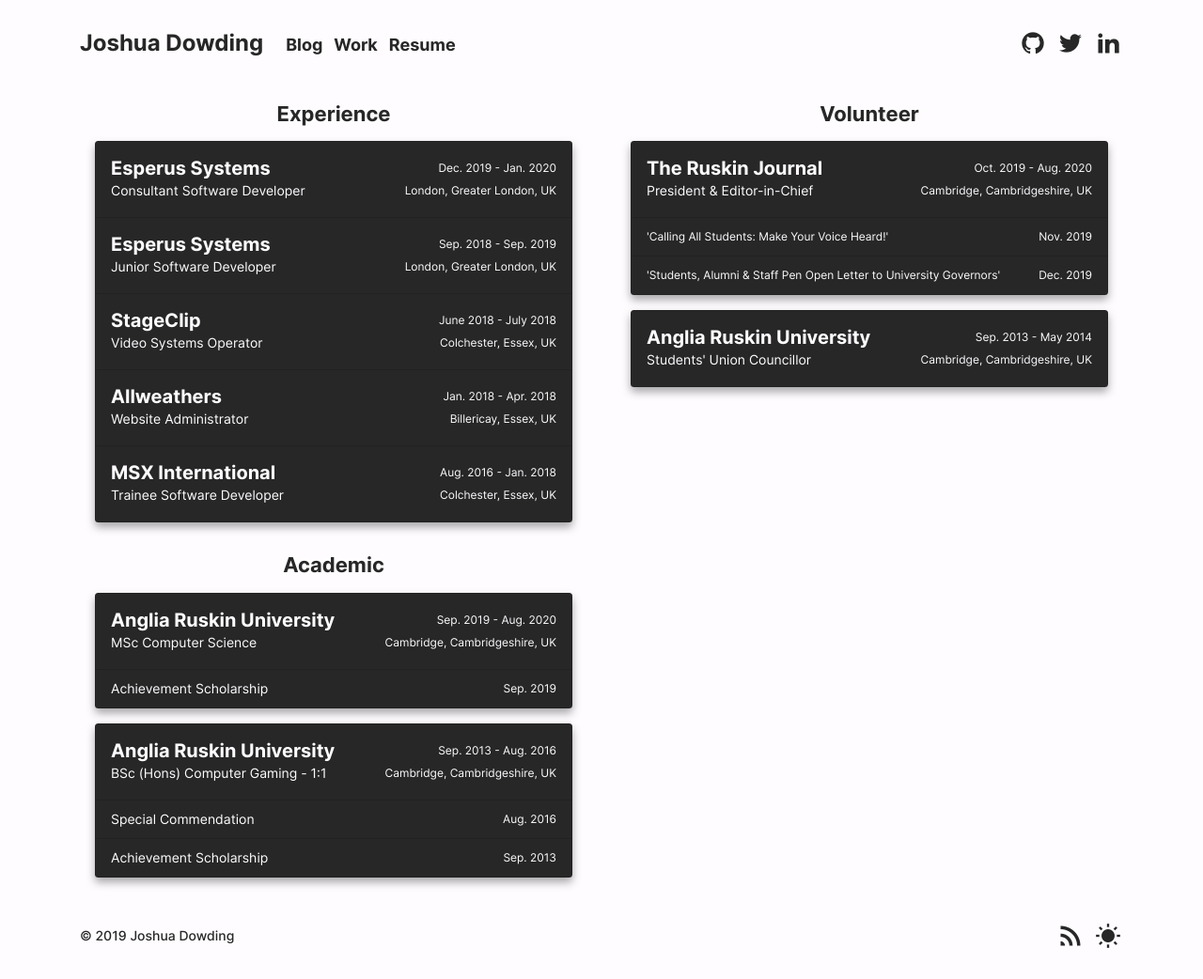
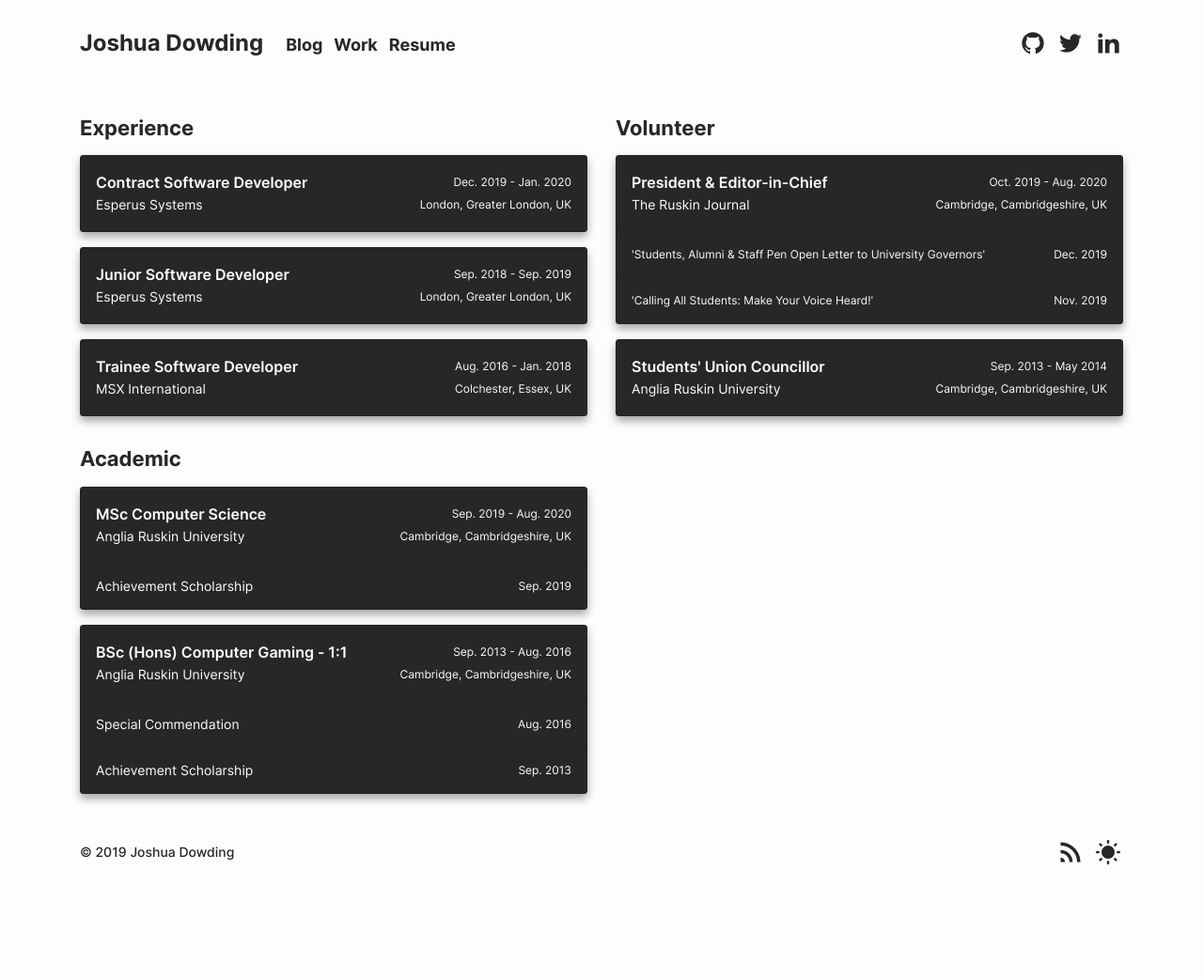
Before and after one commit to joshuadowding/jdowding.me, a Jekyll site: the page built from experience.html, in a window 1280 px wide. Shown: the whole page at 94% size. Built offline with Jekyll 4.4.1, drawn with Linux system fonts in a browser that asks for light colours; after the commit the page ends 953 px from its top, so only the background shows below that.

Commit message:
shared: improvements to resume page and updated favicon

```diff
--- a/_includes/header.html
+++ b/_includes/header.html
@@ -1,6 +1,7 @@
 <header class="container">
   <nav class="header-inner">
     <div class="header-title">
+      <!--<div class="header-logo"></div>-->
       <a href="{{ site.baseurl }}/">
         <h1 class="title title-name">Joshua Dowding</h1>
       </a>
@@ -46,3 +47,17 @@
     </div>
   </nav>
 </header>
+
+<!-- Modified from: https://stackoverflow.com/questions/3186688/drop-shadow-for-png-image-in-css -->
+<svg height="0" xmlns="http://www.w3.org/2000/svg">
+    <filter id="drop-shadow">
+        <feGaussianBlur in="SourceAlpha" stdDeviation="5"/>
+        <feOffset dx="0" dy="3" result="offsetblur"/>
+        <feFlood flood-color="rgba(0, 0, 0, 0.35)"/>
+        <feComposite in2="offsetblur" operator="in"/>
+        <feMerge>
+            <feMergeNode/>
+            <feMergeNode in="SourceGraphic"/>
+        </feMerge>
+    </filter>
+</svg>
--- a/css/main.scss
+++ b/css/main.scss
@@ -75,8 +75,8 @@
       margin: 24px 0 12px;
 
       &.group-header {
-        margin: 16px;
-        text-align: center;
+        margin: 16px 0;
+        text-align: left;
       }
     }
 
@@ -169,6 +169,12 @@
 
       &:last-child {
         margin: 0;
+      }
+
+      &.experience-header {
+        color: var(--colour-text-invert);
+        font-weight: 600;
+        font-size: 1.6rem;
       }
     }
 
@@ -296,9 +302,28 @@
         width: 100%;
 
         .header-title {
+          display: flex;
+          flex-direction: row;
+          align-items: center;
+
           .title {
             margin: 0;
             padding: 0;
+          }
+
+          .header-logo {
+            height: 64px;
+            width: 64px;
+            background-size: contain;
+            background-repeat: no-repeat;
+            background-image: url('../img/logo-coloured-export-6-1.png');
+            background-position: center;
+            margin-right: 12px;
+
+            -webkit-filter: drop-shadow(12px 12px 25px rgba(0,0,0,0.35));
+            filter: url(#drop-shadow);
+            -ms-filter: "progid:DXImageTransform.Microsoft.Dropshadow(OffX=0, OffY=3, Color='rgba(0,0,0,0.35)')";
+            filter: "progid:DXImageTransform.Microsoft.Dropshadow(OffX=0, OffY=3, Color='rgba(0,0,0,0.35)')";
           }
         }
 
@@ -326,7 +351,7 @@
           }
         }
 
-        @media screen and (max-width: 768px) {
+        @media screen and (max-width: 767px) {
           .header-icons {
             display: none;
           }
@@ -359,7 +384,7 @@
           }
         }
 
-        @media screen and (max-width: 768px) {
+        @media screen and (max-width: 767px) {
           .header-nav {
             display: none;
           }
@@ -401,7 +426,7 @@
           }
         }
 
-        @media screen and (max-width: 768px) {
+        @media screen and (max-width: 767px) {
           .header-menu {
             display: flex;
 
@@ -613,8 +638,8 @@
 
     .list-group {
       &.experience-group {
-        max-width: 512px;
-        margin: 16px;
+        //max-width: 512px;
+        margin: 16px 0;
         border-radius: .35rem;
         -webkit-box-shadow: 0px 5px 10px 0px rgba(0, 0, 0, 0.35);
         -moz-box-shadow: 0px 5px 10px 0px rgba(0, 0, 0, 0.35);
@@ -636,7 +661,7 @@
           }
 
           &.sub-item {
-            padding: 8px 16px;
+            padding: 12px 16px;
 
             .item-header {
               .header-wrapper {
@@ -678,7 +703,14 @@
               }
 
               .header-link {
-                .header {
+                p {
+                  &:hover {
+                    color: $colour-text-highlight;
+                    //@include transition-colour-text-highlight(0.1s);
+                  }
+                }
+
+                .experience-header {
                   &:hover {
                     color: $colour-text-highlight;
                     //@include transition-colour-text-highlight(0.1s);
@@ -697,7 +729,7 @@
               text-align: right;
             }
 
-            .header {
+            .experience-header {
               margin: 0 auto 0 0;
               color: var(--colour-text-invert);
             }
--- a/experience.html
+++ b/experience.html
@@ -12,10 +12,10 @@
         <li class="list-group-item">
           <div class="item-header">
             <div class="header-wrapper">
+              <p class="experience-header">Contract Software Developer</p>
               <a class="header-link" href="https://esperus.com" target="_blank">
-                <h3 class="header">Esperus Systems</h3>
+                <p>Esperus Systems</p>
               </a>
-              <p>Consultant Software Developer</p>
             </div>
             <div class="attribute-wrapper">
               <p class="attribute">Dec. 2019 - Jan. 2020</p>
@@ -26,13 +26,15 @@
             <p>Donec id elit non mi porta gravida at eget metus. Maecenas sed diam eget risus varius blandit.</p>
           </div>-->
         </li>
+      </ul>
+      <ul class="list-group experience-group">
         <li class="list-group-item">
           <div class="item-header">
             <div class="header-wrapper">
+              <p class="experience-header">Junior Software Developer</p>
               <a class="header-link" href="https://esperus.com" target="_blank">
-                <h3 class="header">Esperus Systems</h3>
+                <p>Esperus Systems</p>
               </a>
-              <p>Junior Software Developer</p>
             </div>
             <div class="attribute-wrapper">
               <p class="attribute">Sep. 2018 - Sep. 2019</p>
@@ -43,47 +45,15 @@
             <p>Donec id elit non mi porta gravida at eget metus. Maecenas sed diam eget risus varius blandit.</p>
           </div>-->
         </li>
+      </ul>
+      <ul class="list-group experience-group">
         <li class="list-group-item">
           <div class="item-header">
             <div class="header-wrapper">
-              <a class="header-link" href="https://stageclip.com" target="_blank">
-                <h3 class="header">StageClip</h3>
+              <p class="experience-header">Trainee Software Developer</p>
+              <a class="header-link" href="https://www.msxi.com" target="_blank">
+                <p>MSX International</p>
               </a>
-              <p>Video Systems Operator</p>
-            </div>
-            <div class="attribute-wrapper">
-              <p class="attribute">June 2018 - July 2018</p>
-              <p class="attribute">Colchester, Essex, UK</p>
-            </div>
-          </div>
-          <!--<div class="item-body">
-            <p>Donec id elit non mi porta gravida at eget metus. Maecenas sed diam eget risus varius blandit.</p>
-          </div>-->
-        </li>
-        <li class="list-group-item">
-          <div class="item-header">
-            <div class="header-wrapper">
-              <a class="header-link" href="https://www.allweathers.co.uk" target="_blank">
-                <h3 class="header">Allweathers</h3>
-              </a>
-              <p>Website Administrator</p>
-            </div>
-            <div class="attribute-wrapper">
-              <p class="attribute">Jan. 2018 - Apr. 2018</p>
-              <p class="attribute">Billericay, Essex, UK</p>
-            </div>
-          </div>
-          <!--<div class="item-body">
-            <p>Donec id elit non mi porta gravida at eget metus. Maecenas sed diam eget risus varius blandit.</p>
-          </div>-->
-        </li>
-        <li class="list-group-item">
-          <div class="item-header">
-            <div class="header-wrapper">
-              <a class="header-link" href="https://www.msxi.com" target="_blank">
-                <h3 class="header">MSX International</h3>
-              </a>
-              <p>Trainee Software Developer</p>
             </div>
             <div class="attribute-wrapper">
               <p class="attribute">Aug. 2016 - Jan. 2018</p>
@@ -102,10 +72,10 @@
         <li class="list-group-item">
           <div class="item-header">
             <div class="header-wrapper">
+              <p class="experience-header">President & Editor-in-Chief</p>
               <a class="header-link" href="https://ruskinjournal.com" target="_blank">
-                <h3 class="header">The Ruskin Journal</h3>
+                <p>The Ruskin Journal</p>
               </a>
-              <p>President & Editor-in-Chief</p>
             </div>
             <div class="attribute-wrapper">
               <p class="attribute">Oct. 2019 - Aug. 2020</p>
@@ -119,6 +89,18 @@
         <li class="list-group-item sub-item">
           <div class="item-header">
             <div class="header-wrapper">
+              <a class="inline-link" href="https://ruskinjournal.com/2019/12/10/students-alumni-staff-pen-open-letter-to-university-governors/" target="_blank">
+                'Students, Alumni & Staff Pen Open Letter to University Governors'
+              </a>
+            </div>
+            <div class="attribute-wrapper">
+              <p class="attribute">Dec. 2019</p>
+            </div>
+          </div>
+        </li>
+        <li class="list-group-item sub-item">
+          <div class="item-header">
+            <div class="header-wrapper">
               <a class="inline-link" href="https://ruskinjournal.com/2019/11/13/calling-all-students-make-your-voice-heard/" target="_blank">
                 'Calling All Students: Make Your Voice Heard!'
               </a>
@@ -128,25 +110,13 @@
             </div>
           </div>
         </li>
-        <li class="list-group-item sub-item">
-          <div class="item-header">
-            <div class="header-wrapper">
-              <a class="inline-link" href="https://ruskinjournal.com/2019/12/10/students-alumni-staff-pen-open-letter-to-university-governors/" target="_blank">
-                'Students, Alumni & Staff Pen Open Letter to University Governors'
-              </a>
-            </div>
-            <div class="attribute-wrapper">
-              <p class="attribute">Dec. 2019</p>
-            </div>
-          </div>
-        </li>
       </ul>
       <ul class="list-group experience-group">
         <li class="list-group-item">
           <div class="item-header">
             <div class="header-wrapper">
-              <h3 class="header">Anglia Ruskin University</h3>
-              <p>Students' Union Councillor</p>
+              <p class="experience-header">Students' Union Councillor</p>
+              <p>Anglia Ruskin University</p>
             </div>
             <div class="attribute-wrapper">
               <p class="attribute">Sep. 2013 - May 2014</p>
@@ -165,8 +135,8 @@
         <li class="list-group-item">
           <div class="item-header">
             <div class="header-wrapper">
-              <h3 class="header">Anglia Ruskin University</h3>
-              <p>MSc Computer Science</p>
+              <p class="experience-header">MSc Computer Science</p>
+              <p>Anglia Ruskin University</p>
             </div>
             <div class="attribute-wrapper">
               <p class="attribute">Sep. 2019 - Aug. 2020</p>
@@ -192,8 +162,8 @@
         <li class="list-group-item">
           <div class="item-header">
             <div class="header-wrapper">
-              <h3 class="header">Anglia Ruskin University</h3>
-              <p>BSc (Hons) Computer Gaming - 1:1</p>
+              <p class="experience-header">BSc (Hons) Computer Gaming - 1:1</p>
+              <p>Anglia Ruskin University</p>
             </div>
             <div class="attribute-wrapper">
               <p class="attribute">Sep. 2013 - Aug. 2016</p>
```
Also changed, not shown: favicon.ico, img/logo-coloured-export-6-1.png (added).
